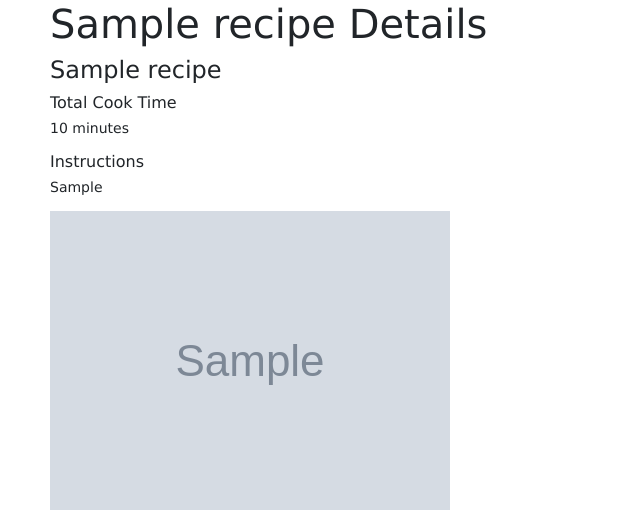
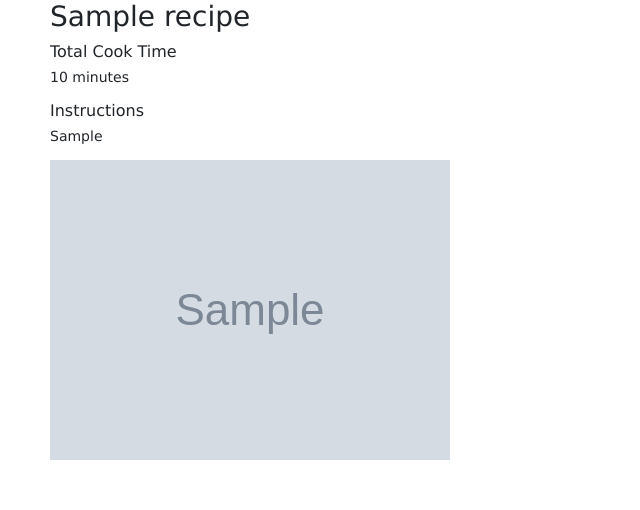
Before and after one commit to Jenniferrmuniz/food-space, a Node server app: template views/recipes/recipeDetails.hbs in a window 1280 px wide. Shown: the part 98-608 px from the top of the page, without its empty margins (0-640 px from the left). Run offline with Node 20, Linux system fonts and the light colour scheme; tables that the repository leaves empty hold one stand-in row (values such as "Sample post"); the template is opened without the code that fills it: values that come from a table or form of the project are taken from there, most other values are stand-ins (such as "Sample title", 1, 10 or a date in 2020); some libraries are stand-ins or nearby versions.

Commit message:
fixed comments route. fixed details route

```diff
--- a/routes/recipes-routes.js
+++ b/routes/recipes-routes.js
@@ -113,7 +113,7 @@ router.get('/all', (req,res,next)=> {
 
 
 // GET: recipe details page
-router.get('/:id', (req, res, next) => {
+router.get('/details/:id', (req, res, next) => {
   let id = req.params.id;
 
 
--- a/views/recipes/all.hbs
+++ b/views/recipes/all.hbs
@@ -4,7 +4,7 @@
     {{#each recipes}}
     <div class='recipe-card'>
         <div class='recipe-text'>
-            <h4> <a href="/recipes/{{this._id}}">{{this.title}}</a></h4>
+            <h4> <a href="/recipes/details/{{this._id}}">{{this.title}}</a></h4>
 
             {{!-- <h6>Total Cook Time</h6>
             <p>{{this.duration}} minutes</p>
--- a/views/recipes/recipeDetails.hbs
+++ b/views/recipes/recipeDetails.hbs
@@ -1,4 +1,3 @@
-<h1> {{recipe.title}} Details</h1>
 
 {{#each users}}
 
@@ -10,7 +9,7 @@
 
 <div class='recipe-card'>
     <div class='recipe-text'>
-        <h4> {{recipe.title}}</h4>
+        <h3> {{recipe.title}}</h3>
 
         <h6>Total Cook Time</h6>
         <p>{{recipe.duration}} minutes</p>
```
